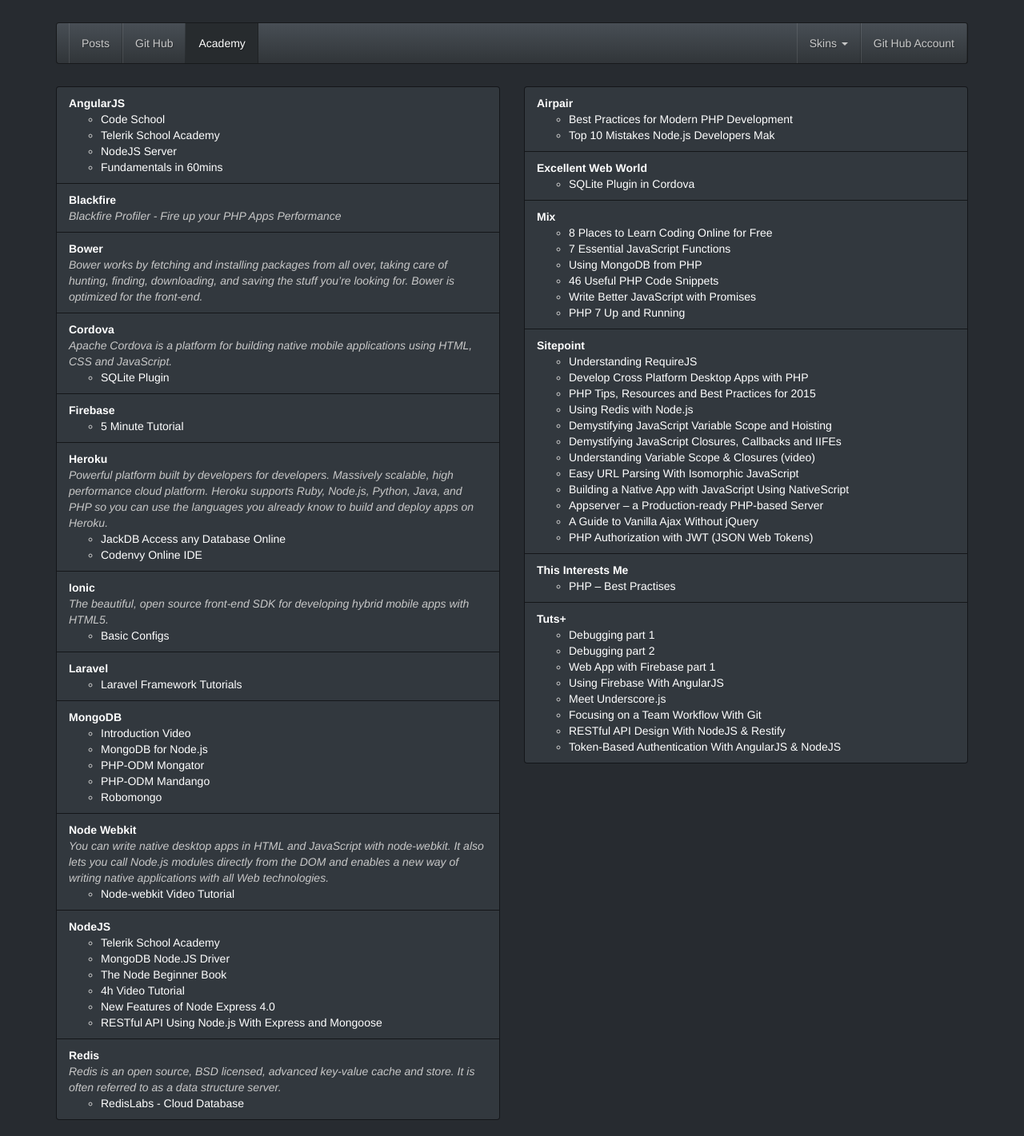
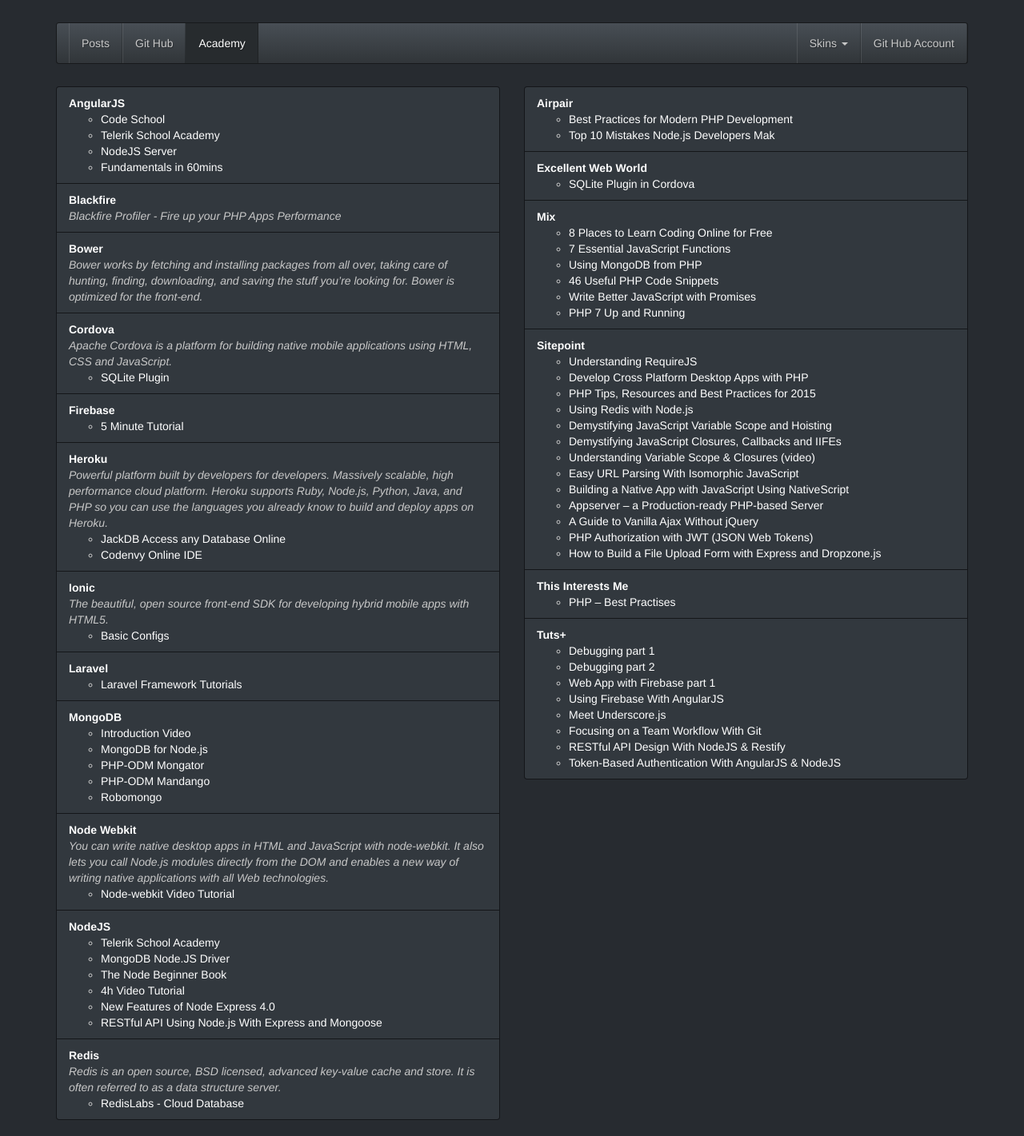
Before and after one commit to donvercety/donvercety.github.io, a Jekyll site: the page built from academy.html, in a window 1280 px wide. Shown: the whole page at 80% size. Built offline with Jekyll 4.4.1, drawn with Linux system fonts in a browser that asks for light colours; nearby versions of some CDN libraries.

Commit message:
article added

```diff
--- a/_data/academy.yml
+++ b/_data/academy.yml
@@ -258,6 +258,9 @@
     - name: 'PHP Authorization with JWT (JSON Web Tokens)'
       link: 'http://www.sitepoint.com/php-authorization-jwt-json-web-tokens/'
 
+    - name: 'How to Build a File Upload Form with Express and Dropzone.js'
+      link: 'http://www.sitepoint.com/file-upload-form-express-dropzone-js/'
+
   # - - - - - - - - - - - - - - - - - - - - - - - - - - - - - - - - - - - - - - - - - - - - - - - - - -
   # :: Excellent Web World
   # - - - - - - - - - - - - - - - - - - - - - - - - - - - - - - - - - - - - - - - - - - - - - - - - - -
```
